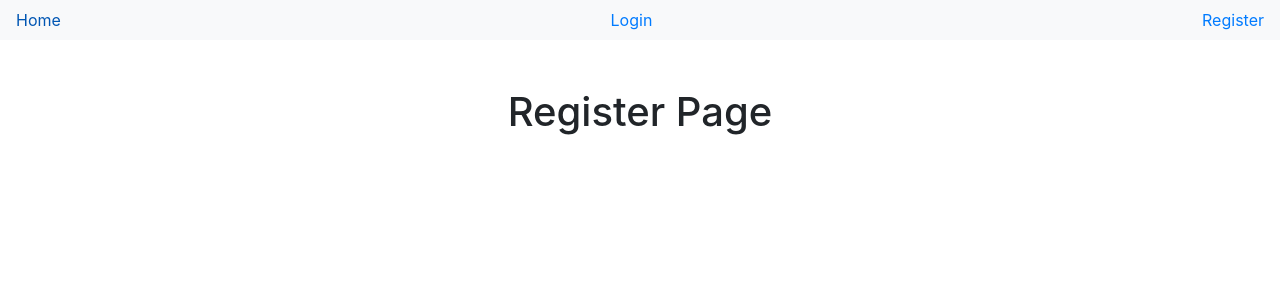
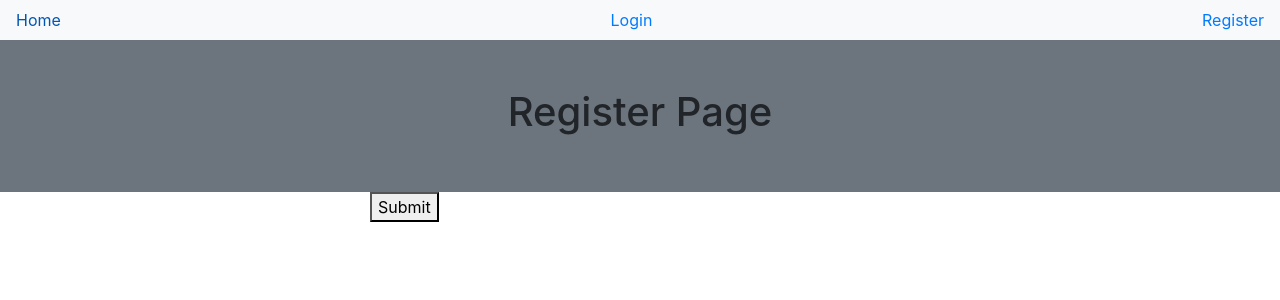
Before and after one commit to jeromeski/react-booking-app, a React (Create React App) app in the folder client/: page /register in a window 1280 px wide. Shown: the top 300 px of the page. Built offline with nearby package versions, Linux system fonts and the light colour scheme.

Commit message:
Register Page: Setup state and submitting form

```diff
--- a/client/src/auth/Register.js
+++ b/client/src/auth/Register.js
@@ -1,7 +1,35 @@
-import React from 'react';
+import React, { Fragment, useState } from 'react';
 
 const Register = () => {
-	return <div className='container-fluid h1 p-5 text-center'>Register Page</div>;
+  // create state for name, email and pw
+  const [name, setName] = useState('');
+  const [email, setEmail] = useState('');
+  const [pword, setPword] = useState('');
+
+  // create an fn component for form
+  const registerForm = () => (
+    <form onSubmit={handleSubmit}>
+      <button type='submit'>Submit</button>
+    </form>
+  )
+  // create handleSubmit fn
+  const handleSubmit = () => {
+    alert('Submit Clicked')
+  }
+	return (
+		<Fragment>
+			<div className='container-fluid p-5 bg-secondary text-center'>
+				<h1>Register Page</h1>
+			</div>
+			<div className="container">
+        <div className="row">
+          <div className="col-md-6 offset-md-3">
+            {registerForm()}
+          </div>
+        </div>
+      </div>
+		</Fragment>
+	);
 };
 
 export default Register;
```
Also changed, not shown: 1 other file (tests, documents, lock files or other folders).
